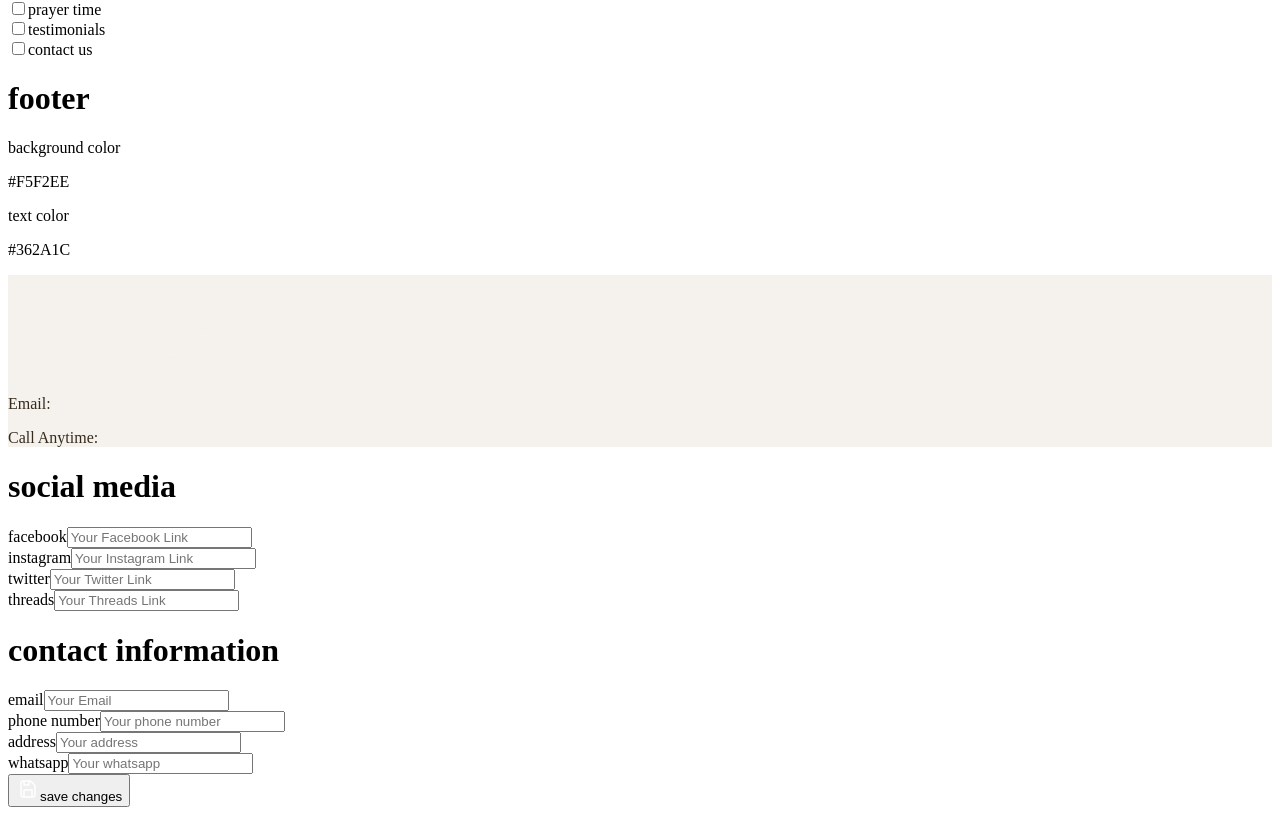
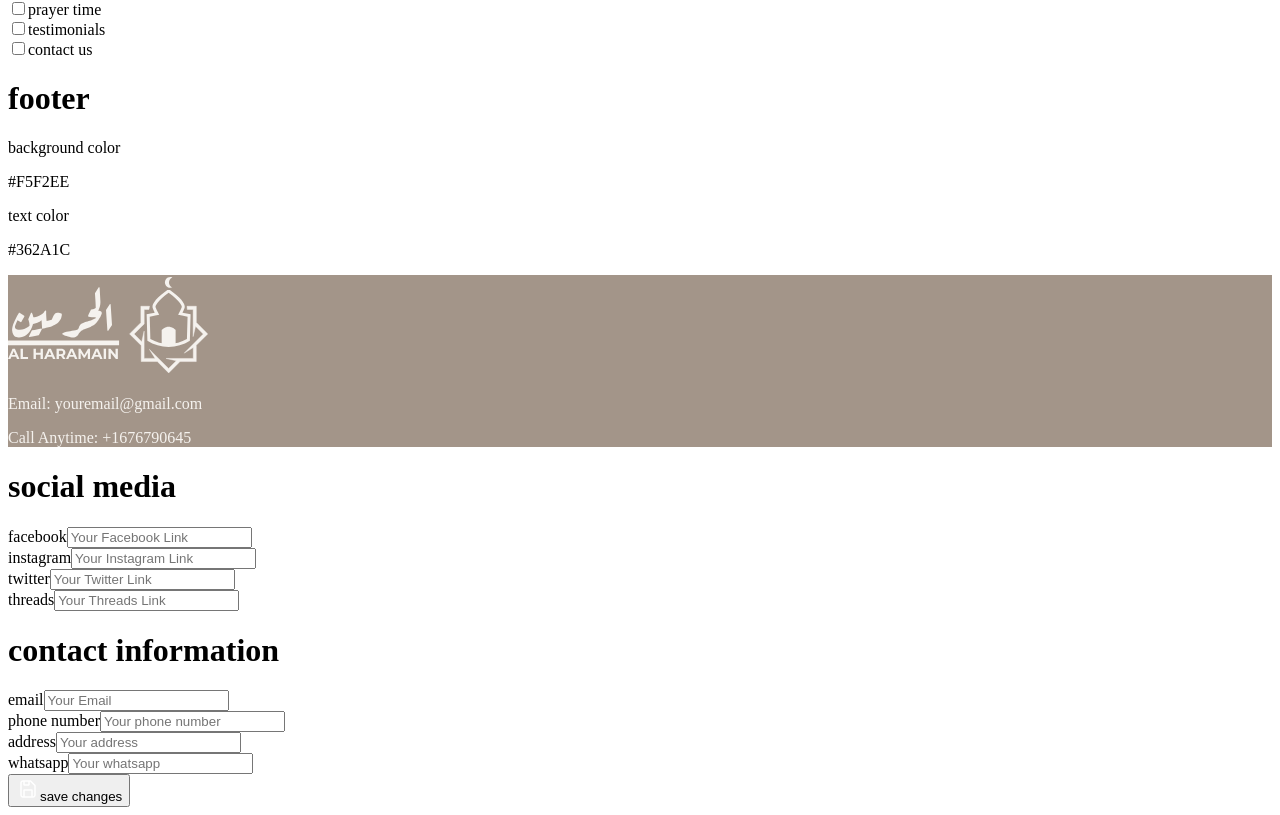
Before and after one commit to AmmariAbdelmounaim/IslamicHub-FrontEnd, a Next.js app: page /en/cms/content in a window 1280 px wide. Shown: the part 1706-2521 px from the top of the page. Built offline with nearby package versions, Linux system fonts and the light colour scheme.

Commit message:
bugs fix

```diff
--- a/app/[locale]/cms/content/page.tsx
+++ b/app/[locale]/cms/content/page.tsx
@@ -51,8 +51,8 @@ const initialValues: FormValues = {
   prayerTime: false,
   testimonials: false,
   contactUs: false,
-  backgroundColorFooter: "#F5F2EE",
-  textColorFooter: "#362A1C",
+  backgroundColorFooter: "rgba(72, 44, 20, 0.50)",
+  textColorFooter: "#F5F2EE",
   facebookLink: "",
   instagramLink: "",
   twitterLink: "",
--- a/components/cms/cmsFooter.tsx
+++ b/components/cms/cmsFooter.tsx
@@ -127,9 +127,11 @@ function CmsCustomFooter({
             color: `${textColor ? textColor : "#F5F2EE"}`,
           }}
         >
-          <p className="font-poppins text-[18px]">Email: {email}</p>
           <p className="font-poppins text-[18px]">
-            Call Anytime: {phoneNumber}
+            Email: {email ? email : "youremail@gmail.com"}
+          </p>
+          <p className="font-poppins text-[18px]">
+            Call Anytime: {phoneNumber ? phoneNumber : "+1676790645"}
           </p>
         </div>
       </div>
--- a/components/cmsNavbar/sidebar.tsx
+++ b/components/cmsNavbar/sidebar.tsx
@@ -80,7 +80,9 @@ export const CsmSidebar = ({
                 {!isCollapsed && (
                   <p
                     className={`font-poppins capitalize font-[18px] text-secondary-brown-darker ${
-                      pathname === item.path && "text-white"
+                      pathname.split("/")[pathname.split("/").length - 1] ===
+                        item.path.split("/")[item.path.split("/").length - 1] &&
+                      "text-white"
                     } group-hover:text-white`}
                   >
                     {item.title}
```
